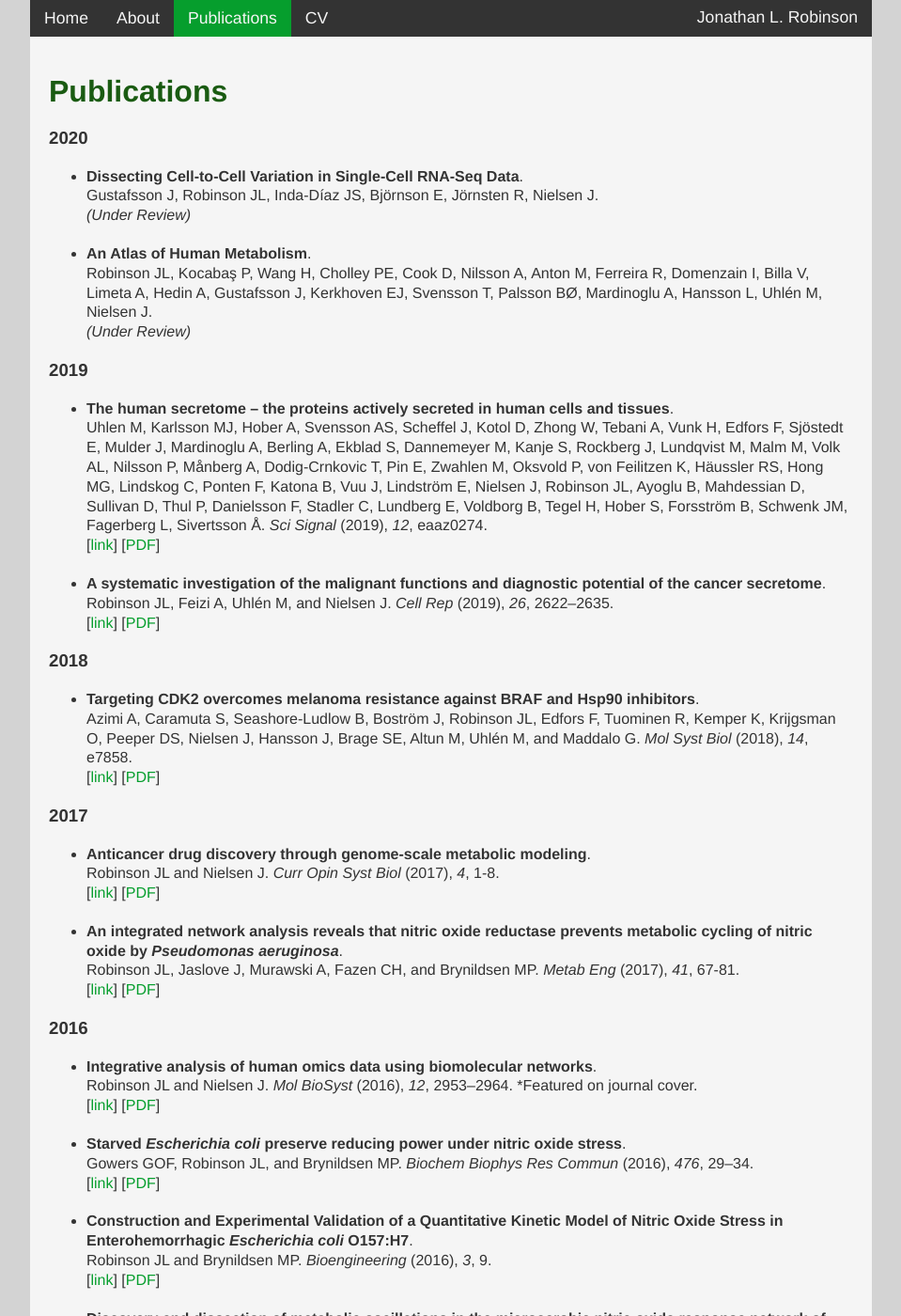
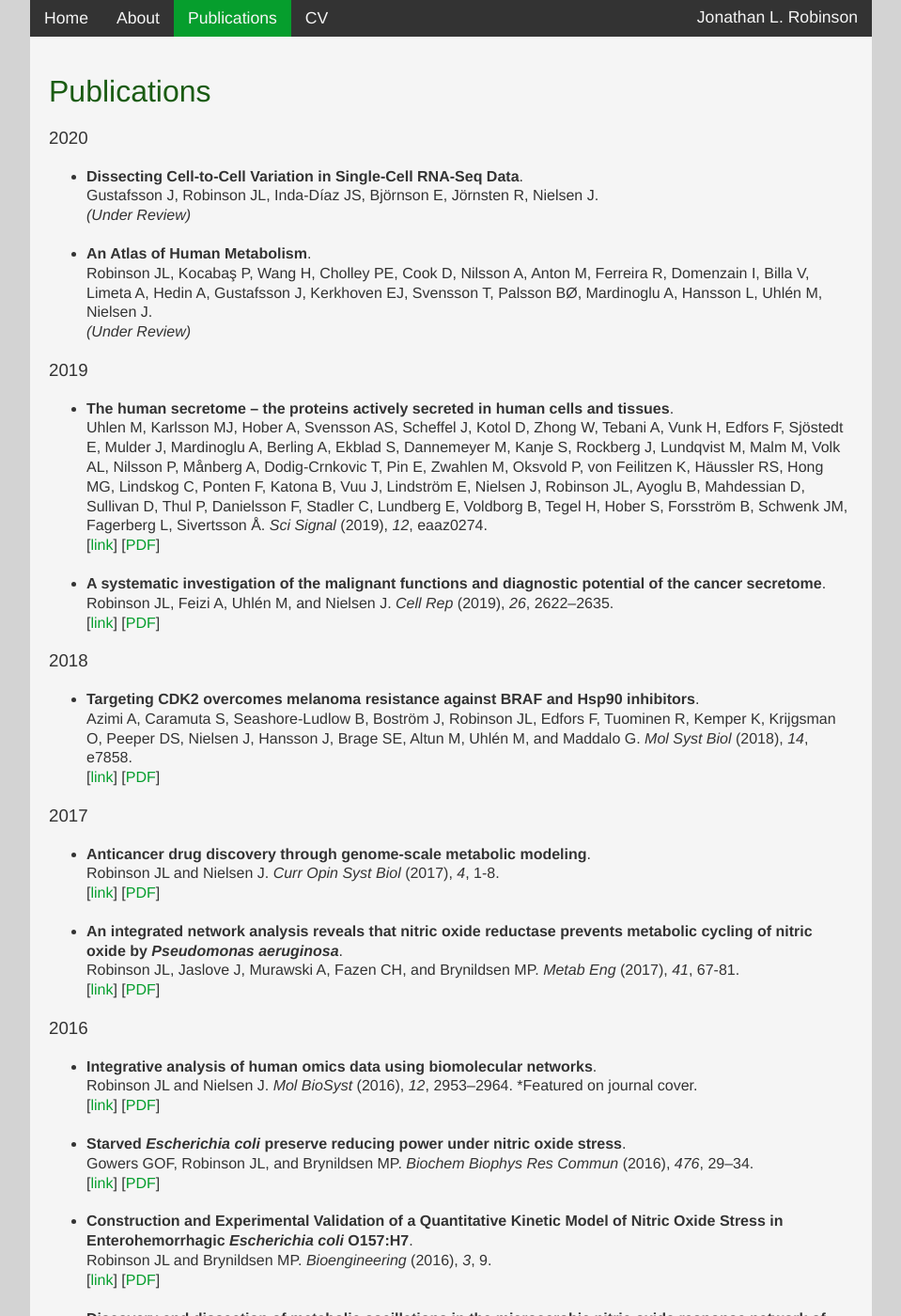
Before and after one commit to JonathanRob/JonathanRob.github.io, a Jekyll site: the page built from publications.html, in a window 1280 px wide and 1400 px high. Shown: the whole window at 94% size, without its empty margins (160-1119 px from the left). Built offline with Jekyll 4.4.1, drawn with Linux system fonts in a browser that asks for light colours.

Commit message:
style: main.css make font of all headers thinner (300 weight)

```diff
--- a/assets/css/main.css
+++ b/assets/css/main.css
@@ -94,6 +94,10 @@ footer a:active {
 	line-height: 1.3;
 }
 
+h1, h2, h3, h4, h5, h6 {
+  font-weight: 300;
+}
+
 h1 {
 	color: var(--theme-color-4);
 }
```
